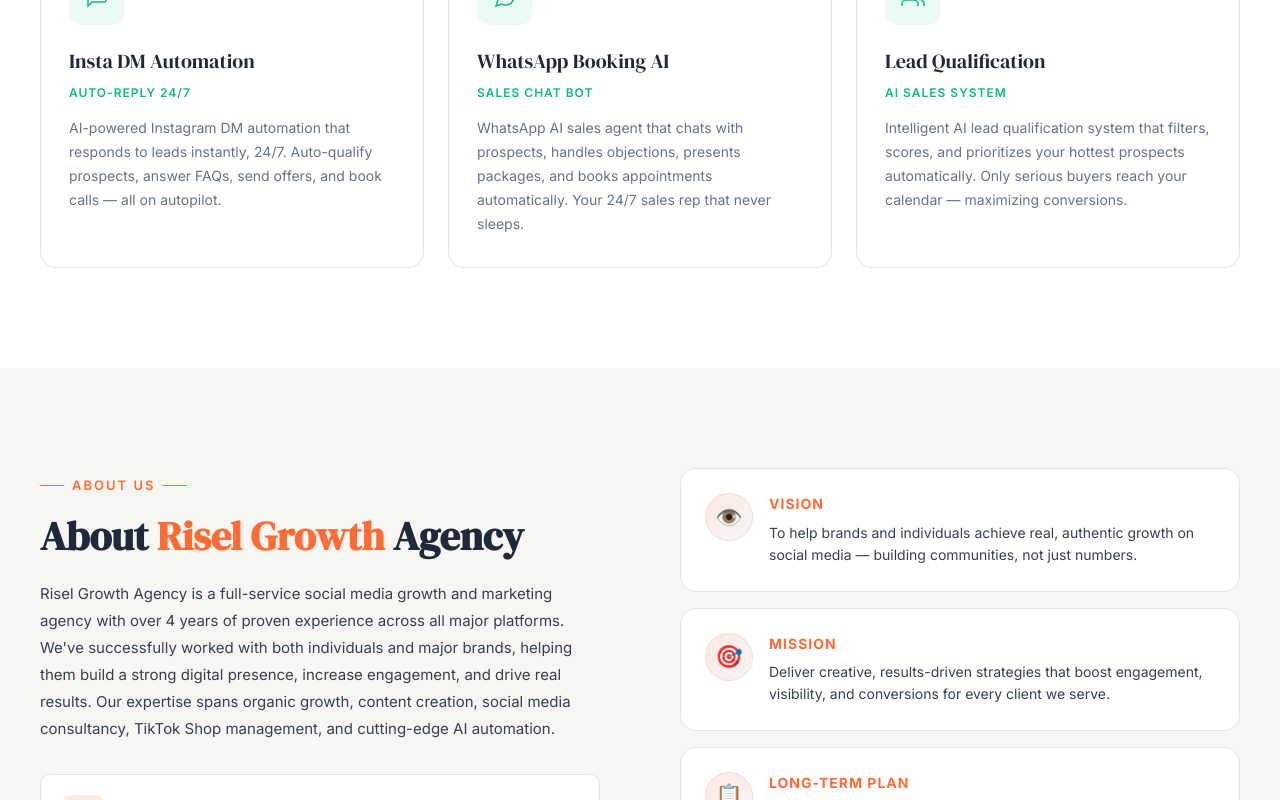
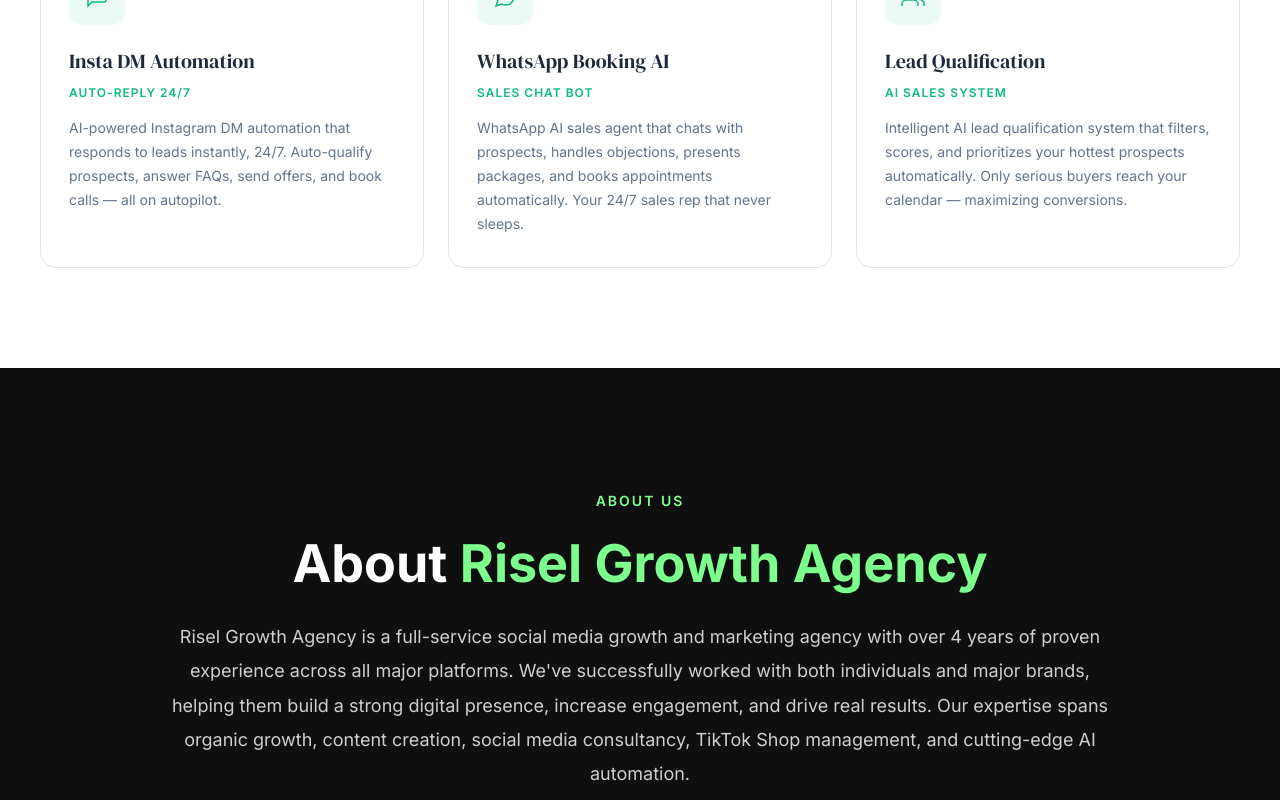
Before and after one commit to amjadazizshah/Risel-Agency, a React (Vite) app: page / in a window 1280 px wide. Shown: the part 2000-2800 px from the top of the page. Built offline with nearby package versions, Linux system fonts and the light colour scheme.

Commit message:
Framer Motion

```diff
--- a/src/RiselGrowthAgency.jsx
+++ b/src/RiselGrowthAgency.jsx
@@ -408,74 +408,140 @@
   background: linear-gradient(90deg, transparent, rgba(16,185,129,0.3), transparent);
 }
 
-/* ─── About ─── */
-.rga-about-inner {
-  max-width: 1200px; margin: 0 auto;
-  display: grid; grid-template-columns: 1fr 1fr;
-  gap: 80px; align-items: start;
+/* ABOUT SECTION */
+.about-section {
+  padding: 120px 8%;
+  background: #0f0f0f;
+  color: white;
 }
-.rga-about-heading {
-  font-family: 'DM Serif Display', serif;
-  font-size: clamp(28px, 3.5vw, 40px);
-  color: var(--text-dark); line-height: 1.2; margin-bottom: 20px;
+
+.about-intro {
+  text-align: center;
+  max-width: 950px;
+  margin: 0 auto 70px;
 }
-.rga-about-heading span { color: var(--accent); }
-.rga-about-body {
-  font-size: 15px; color: var(--text); line-height: 1.8; margin-bottom: 32px;
+
+.section-tag {
+  display: inline-block;
+  color: #7dff8d;
+  font-size: 14px;
+  letter-spacing: 2px;
+  font-weight: 600;
+  margin-bottom: 20px;
 }
-.rga-pillars { display: flex; flex-direction: column; gap: 16px; }
-.rga-pillar {
-  display: flex; gap: 16px; align-items: flex-start;
-  padding: 20px; border-radius: var(--radius-sm);
-  border: 1px solid var(--border); background: #fff;
-  transition: var(--transition);
+
+.about-intro h2 {
+  font-size: 52px;
+  margin-bottom: 25px;
+  font-weight: 700;
+  line-height: 1.2;
 }
-.rga-pillar:hover {
-  border-color: rgba(255,107,53,0.2);
-  box-shadow: 0 4px 16px rgba(255,107,53,0.06);
-  transform: translateX(4px);
+
+.about-intro h2 span {
+  color: #7dff8d;
 }
-.rga-pillar-icon {
-  width: 44px; height: 44px; min-width: 44px;
-  border-radius: 10px;
-  background: var(--accent-glow);
-  display: flex; align-items: center; justify-content: center;
-  font-size: 13px; font-weight: 800; color: var(--accent);
+
+.main-about-text {
+  font-size: 18px;
+  line-height: 1.9;
+  color: #cfcfcf;
 }
-.rga-pillar-title {
-  font-weight: 700; font-size: 15px;
-  color: var(--text-dark); margin-bottom: 4px;
+
+/* GRID */
+.about-grid {
+  display: grid;
+  grid-template-columns: repeat(auto-fit, minmax(280px, 1fr));
+  gap: 30px;
+  align-items: stretch;
 }
-.rga-pillar-desc { font-size: 13px; color: var(--text-light); line-height: 1.6; }
 
-.rga-vmg-stack { display: flex; flex-direction: column; gap: 16px; }
-.rga-vmg-card {
-  padding: 24px; border-radius: var(--radius);
-  border: 1px solid var(--border); background: #fff;
-  display: flex; gap: 16px; align-items: flex-start;
-  transition: var(--transition); position: relative; overflow: hidden;
+/* CARDS */
+.about-card {
+  background: rgba(255,255,255,0.05);
+  border: 1px solid rgba(255,255,255,0.08);
+  backdrop-filter: blur(14px);
+  border-radius: 24px;
+  padding: 40px 35px;
+  transition: 0.4s ease;
+  display: flex;
+  flex-direction: column;
+  justify-content: flex-start;
+  min-height: 320px;
 }
-.rga-vmg-card::after {
-  content: ''; position: absolute; bottom: 0; left: 0;
-  width: 100%; height: 2px;
-  background: linear-gradient(90deg, var(--accent), var(--primary));
-  transform: scaleX(0); transform-origin: left; transition: transform 0.4s;
+
+.about-card:hover {
+  transform: translateY(-10px);
+  border-color: #7dff8d;
+  box-shadow: 0 20px 40px rgba(125,255,141,0.15);
 }
-.rga-vmg-card:hover::after { transform: scaleX(1); }
-.rga-vmg-card:hover { transform: translateX(6px); }
-.rga-vmg-icon {
-  width: 48px; height: 48px; min-width: 48px; border-radius: 50%;
-  background: linear-gradient(135deg, var(--accent-glow), rgba(30,58,95,0.05));
-  border: 1px solid rgba(255,107,53,0.15);
-  display: flex; align-items: center; justify-content: center; font-size: 22px;
+
+.about-icon {
+  font-size: 42px;
+  margin-bottom: 25px;
 }
-.rga-vmg-title {
-  font-weight: 700; font-size: 14px;
-  color: var(--accent); margin-bottom: 6px;
-  letter-spacing: 1px;
+
+.about-card h3 {
+  font-size: 24px;
+  margin-bottom: 18px;
+  font-weight: 600;
 }
-.rga-vmg-desc { font-size: 14px; color: var(--text); line-height: 1.6; }
 
+.about-card p {
+  color: #cfcfcf;
+  line-height: 1.8;
+  font-size: 16px;
+  flex-grow: 1;
+}
+
+/* MOBILE */
+@media(max-width:768px){
+
+  .about-section {
+    padding: 90px 6%;
+  }
+
+  .about-intro h2 {
+    font-size: 38px;
+  }
+
+  .main-about-text {
+    font-size: 16px;
+  }
+
+  .about-card {
+    min-height: auto;
+  }
+
+}
+  .about-intro,
+.about-card {
+  opacity: 0;
+  transform: translateY(60px);
+  animation: riseUp 1s ease forwards;
+}
+
+.about-intro {
+  animation-delay: 0.2s;
+}
+
+.about-card:nth-child(1) {
+  animation-delay: 0.4s;
+}
+
+.about-card:nth-child(2) {
+  animation-delay: 0.6s;
+}
+
+.about-card:nth-child(3) {
+  animation-delay: 0.8s;
+}
+
+@keyframes riseUp {
+  to {
+    opacity: 1;
+    transform: translateY(0);
+  }
+}
 /* ─── Brands ─── */
 .rga-brands-grid {
   max-width: 1200px; margin: 0 auto;
@@ -1093,47 +1159,50 @@
       </section>
 
       {/* ── ABOUT ── */}
-      <section id="about" className="rga-section" style={{ background: 'var(--bg-section)' }}>
-        <div className="rga-about-inner">
-          <div>
-            <div className="rga-eyebrow" style={{ justifyContent: 'flex-start' }}>About Us</div>
-            <h2 className="rga-about-heading rga-reveal">
-              About <span>Risel Growth</span> Agency
+      {/* ABOUT SECTION */}
+      <section className="about-section" id="about">
+        <div className="container">
+
+          {/* Main About Intro */}
+          <div className="about-intro">
+            <span className="section-tag">ABOUT US</span>
+
+            <h2>
+              About <span>Risel Growth Agency</span>
             </h2>
-            <p className="rga-about-body rga-reveal">
+
+            <p className="main-about-text">
               Risel Growth Agency is a full-service social media growth and marketing agency with over 4 years of proven experience across all major platforms. We've successfully worked with both individuals and major brands, helping them build a strong digital presence, increase engagement, and drive real results. Our expertise spans organic growth, content creation, social media consultancy, TikTok Shop management, and cutting-edge AI automation.
             </p>
-            <div className="rga-pillars">
-              {[
-                { code: 'ORG', title: 'Organic Growth Expertise', desc: 'Authentic audiences, measurable growth, and sustainable impact for businesses worldwide.' },
-                { code: 'AI', title: 'AI-Powered Automation', desc: 'Cutting-edge AI tools that automate DMs, bookings, and lead qualification 24/7.' },
-                { code: 'DATA', title: 'Data-Driven Strategies', desc: 'Creative execution backed by analytics for long-term success on every platform.' },
-              ].map(({ code, title, desc }, i) => (
-                <div key={i} className={`rga-pillar rga-reveal${i > 0 ? ` rga-reveal-d${i}` : ''}`}>
-                  <div className="rga-pillar-icon">{code}</div>
-                  <div>
-                    <div className="rga-pillar-title">{title}</div>
-                    <div className="rga-pillar-desc">{desc}</div>
-                  </div>
-                </div>
-              ))}
-            </div>
           </div>
 
-          <div className="rga-vmg-stack">
-            {[
-              { icon: '👁️', title: 'VISION', desc: 'To help brands and individuals achieve real, authentic growth on social media — building communities, not just numbers.' },
-              { icon: '🎯', title: 'MISSION', desc: 'Deliver creative, results-driven strategies that boost engagement, visibility, and conversions for every client we serve.' },
-              { icon: '📋', title: 'LONG-TERM PLAN', desc: 'To lead the industry in social media growth and AI automation, delivering real results and lasting success for our partners.' },
-            ].map(({ icon, title, desc }, i) => (
-              <div key={i} className={`rga-vmg-card rga-reveal${i > 0 ? ` rga-reveal-d${i}` : ''}`}>
-                <div className="rga-vmg-icon">{icon}</div>
-                <div>
-                  <div className="rga-vmg-title">{title}</div>
-                  <div className="rga-vmg-desc">{desc}</div>
-                </div>
-              </div>
-            ))}
+          {/* About Cards */}
+          <div className="about-grid">
+
+            <div className="about-card">
+              <div className="about-icon">📈</div>
+              <h3>Organic Growth</h3>
+              <p>
+                We help brands grow naturally with real engagement, targeted strategies, and consistent audience development across Instagram and TikTok.
+              </p>
+            </div>
+
+            <div className="about-card">
+              <div className="about-icon">🤖</div>
+              <h3>AI Automation</h3>
+              <p>
+                Our AI systems automate DMs, lead qualification, WhatsApp bookings, and customer responses to increase conversions 24/7.
+              </p>
+            </div>
+
+            <div className="about-card">
+              <div className="about-icon">🎨</div>
+              <h3>Content Creation</h3>
+              <p>
+                We craft premium social media content designed to elevate your brand identity, boost engagement, and attract loyal audiences.
+              </p>
+            </div>
+
           </div>
         </div>
       </section>
```
